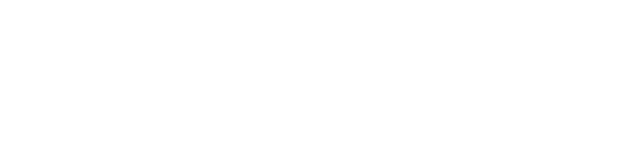
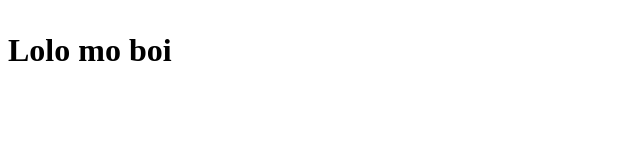
Before and after one commit to juanmateoernesto/hello-world, a plain HTML site: page index.html in a window 1280 px wide. Shown: the whole page, without its empty margins (0-640 px from the left). Drawn offline with Linux system fonts and the light colour scheme.

Commit message:
Update index.html

```diff
--- a/index.html
+++ b/index.html
@@ -6,6 +6,8 @@
     <title>Document</title>
 </head>
 <body>
-
+    <h1>
+        <p>Lolo mo boi</p>
+    </h1>
 </body>
 </html>
```
